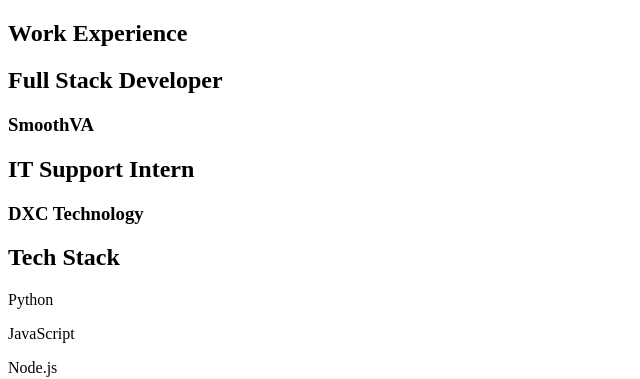
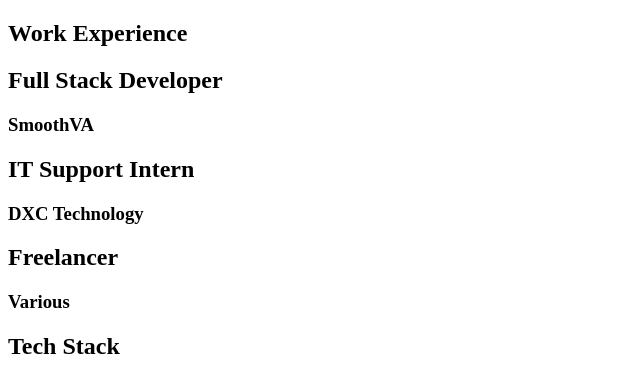
Before and after one commit to EinPretzel/einPretzel.github.io, a website: page src/pages/about.html in a window 1280 px wide. Shown: the top 379 px of the page, without its empty margins (0-640 px from the left). Drawn offline with Linux system fonts and the light colour scheme.

Commit message:
small about addition

```diff
--- a/src/pages/about.html
+++ b/src/pages/about.html
@@ -16,6 +16,10 @@
         <article class="card-work work">
             <h2 class="position">IT Support Intern</h2>
             <h3 class="company">DXC Technology</h3>
+        </article>
+        <article class="card-work work">
+            <h2 class="position">Freelancer</h2>
+            <h3 class="company">Various</h3>
         </article>
     </section>
     <section class="container">
```
